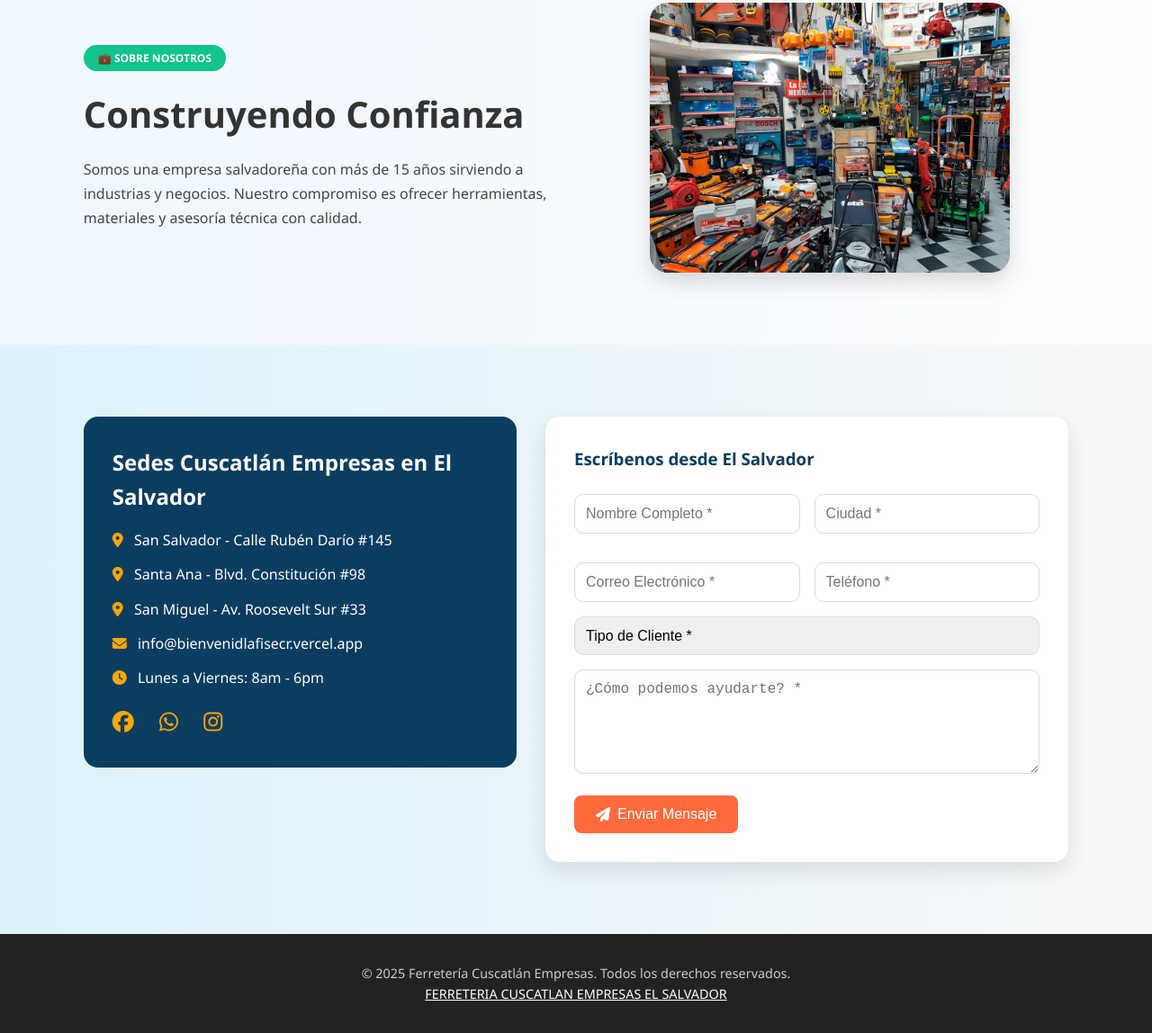
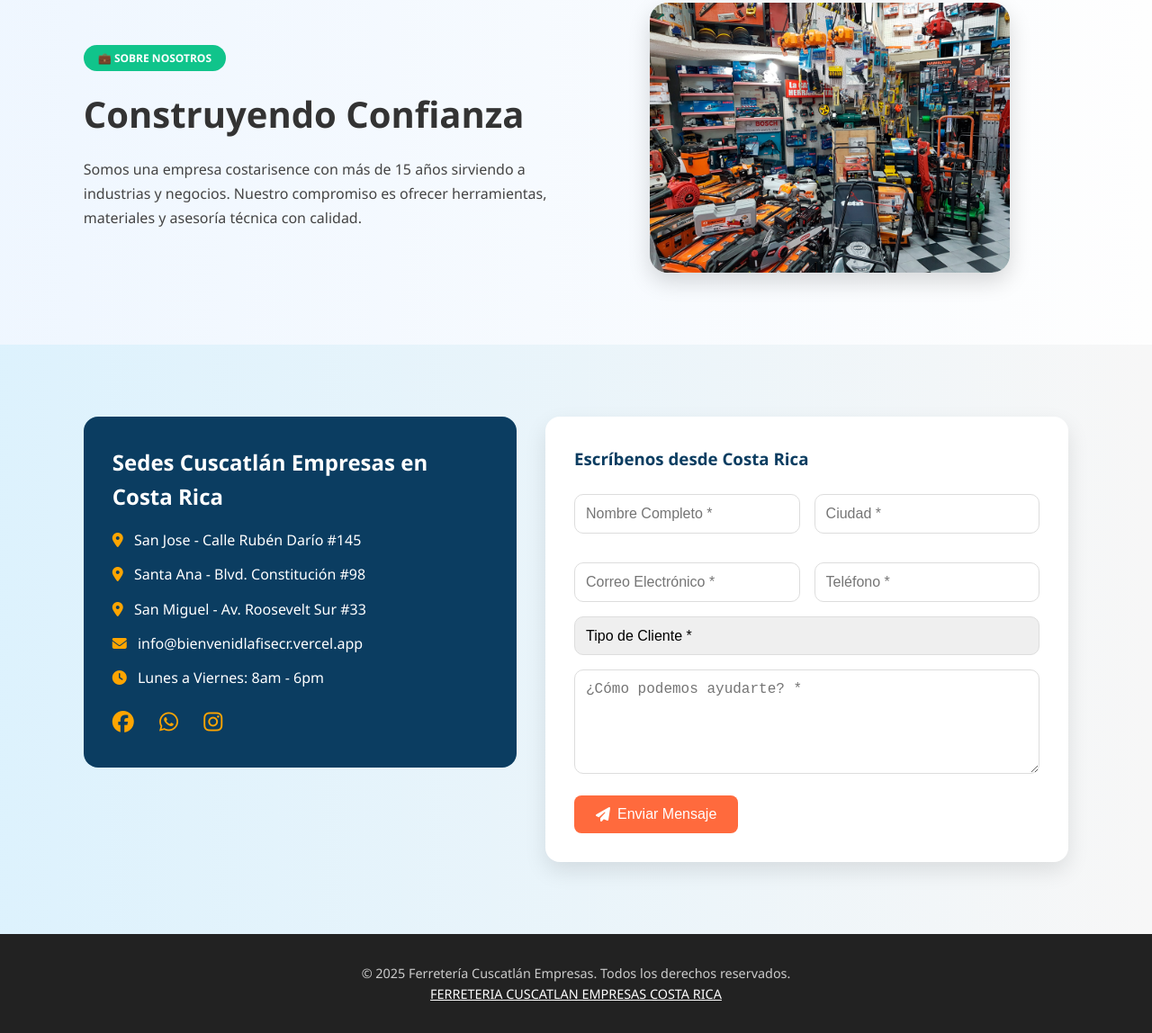
Before and after one commit to almacusca/bienvenidlafisecr, a plain HTML site: page index.html in a window 1280 px wide. Shown: the part 1407-2555 px from the top of the page at 90% size. Drawn offline with Linux system fonts and the light colour scheme.

Commit message:
Update index.html

```diff
--- a/index.html
+++ b/index.html
@@ -37,7 +37,7 @@
 
   <section class="hero-modern">
   <div class="hero-modern-content">
-    <span class="hero-badge">FERRETERÍA EL SALVADOR</span>
+    <span class="hero-badge">FERRETERÍA COSTA RICA</span>
     <h1>Ferretería <span class="highlight">Cuscatlán</span></h1>
     <h2>Ferretería Industrial</h2>
     <p>
@@ -110,7 +110,7 @@
         <span class="section-badge">💼 SOBRE NOSOTROS</span>
         <h2>Construyendo Confianza</h2>
         <p>
-          Somos una empresa salvadoreña con más de 15 años sirviendo a industrias y negocios.
+          Somos una empresa costarisence con más de 15 años sirviendo a industrias y negocios.
           Nuestro compromiso es ofrecer herramientas, materiales y asesoría técnica con calidad.
         </p>
       </div>
@@ -126,9 +126,9 @@
 
     <!-- Información de contacto -->
     <div class="contacto-info">
-      <h3>Sedes Cuscatlán Empresas en El Salvador</h3>
+      <h3>Sedes Cuscatlán Empresas en Costa Rica</h3>
       <ul>
-        <li><i class="fas fa-map-marker-alt"></i> San Salvador - Calle Rubén Darío #145</li>
+        <li><i class="fas fa-map-marker-alt"></i> San Jose - Calle Rubén Darío #145</li>
         <li><i class="fas fa-map-marker-alt"></i> Santa Ana - Blvd. Constitución #98</li>
         <li><i class="fas fa-map-marker-alt"></i> San Miguel - Av. Roosevelt Sur #33</li>
         <li><i class="fas fa-envelope"></i> info@bienvenidlafisecr.vercel.app</li>
@@ -143,7 +143,7 @@
 
     <!-- Formulario -->
     <div class="contacto-form">
-      <h3>Escríbenos desde El Salvador</h3>
+      <h3>Escríbenos desde Costa Rica</h3>
       <form action="https://formspree.io/f/YOUR_ID" method="POST">
         <div class="form-grid">
           <input type="text" name="nombre" placeholder="Nombre Completo *" required />
@@ -167,7 +167,7 @@
   <footer class="main-footer">
     <div class="container">
       <p>&copy; 2025 Ferretería Cuscatlán Empresas. Todos los derechos reservados.</p>
-      <a href="https://bienvenidlafisecr.vercel.app/">FERRETERIA CUSCATLAN EMPRESAS EL SALVADOR </a>
+      <a href="https://bienvenidlafisecr.vercel.app/">FERRETERIA CUSCATLAN EMPRESAS COSTA RICA </a>
     </div>
   </footer>
 
```
